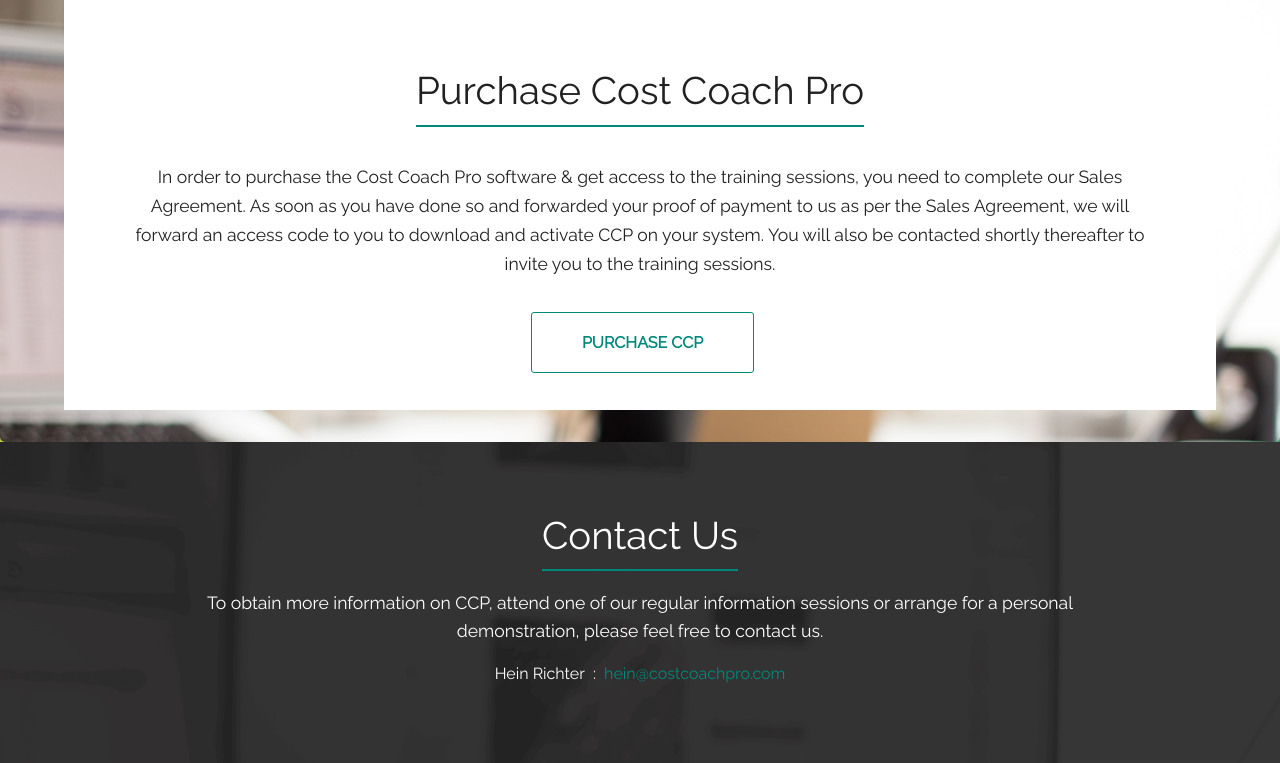
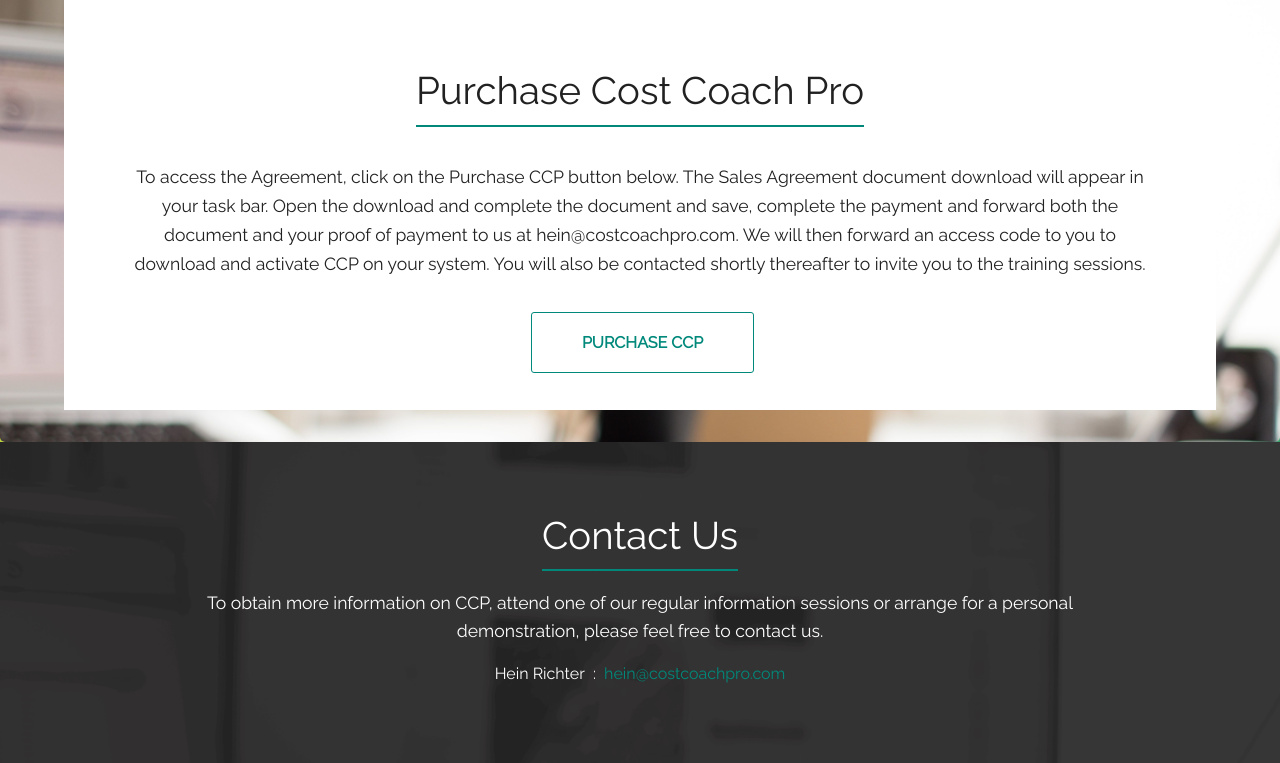
Before and after one commit to nikrich/costcoachprosite, a website: page app/index.html in a window 1280 px wide. Shown: the part 3750-4513 px from the top of the page. Drawn offline with nearby package versions, Linux system fonts and the light colour scheme; files that its build step writes are made by us from their sources; files whose address does not match are found by name.

Commit message:
Updated purchase text

```diff
--- a/app/index.html
+++ b/app/index.html
@@ -156,7 +156,7 @@
       <div class="content ">
           <h3 class="title">Purchase Cost Coach Pro</h3>
           <p>
-            In order to purchase the Cost Coach Pro software & get access to the training sessions, you need to complete our Sales Agreement. As soon as you have done so and forwarded your proof of payment to us as per the Sales Agreement, we will forward an access code to you to download and activate CCP on your system. You will also be contacted shortly thereafter to invite you to the training sessions.
+            To access the Agreement, click on the Purchase CCP button below. The Sales Agreement document download will appear in your task bar. Open the download and complete the document and save, complete the payment and forward both the document and your proof of payment to us at hein@costcoachpro.com. We will then forward an access code to you to download and activate CCP on your system. You will also be contacted shortly thereafter to invite you to the training sessions.
           </p>
           <a class="btn btn-primary" href="docs/CCPApplicationForm.docx">Purchase CCP</a>
       </div>
```
